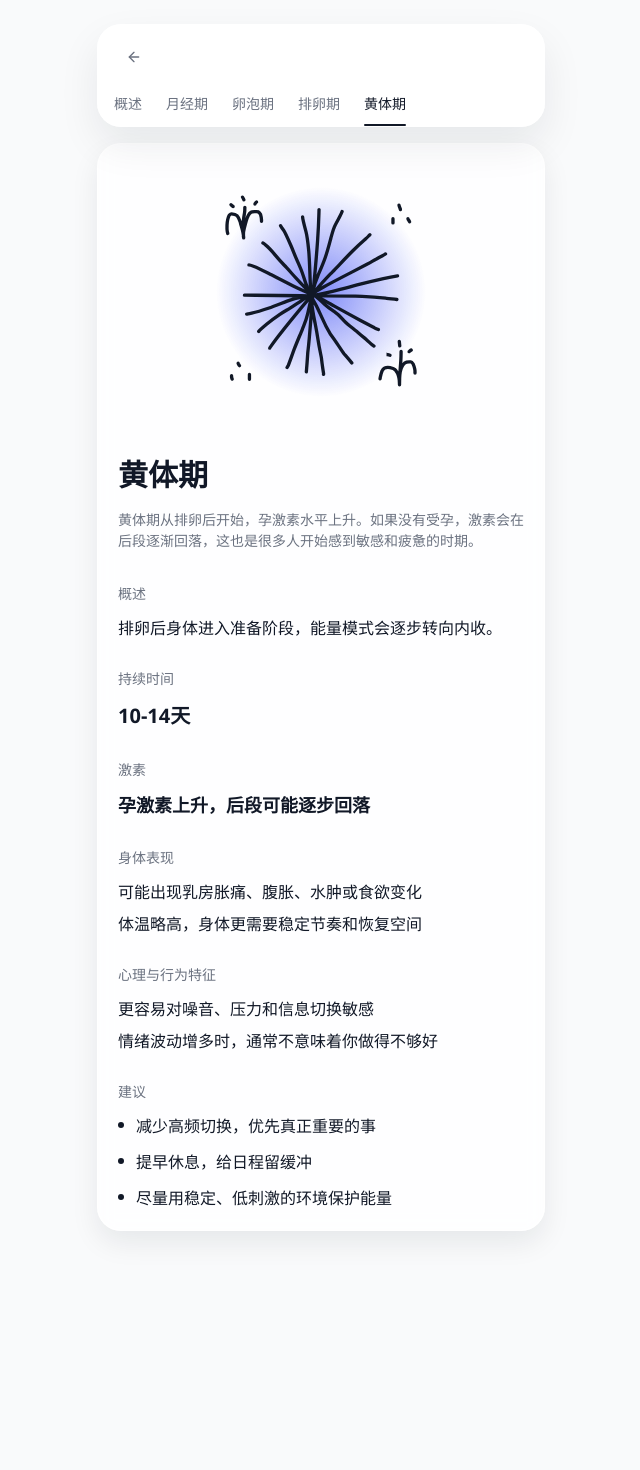
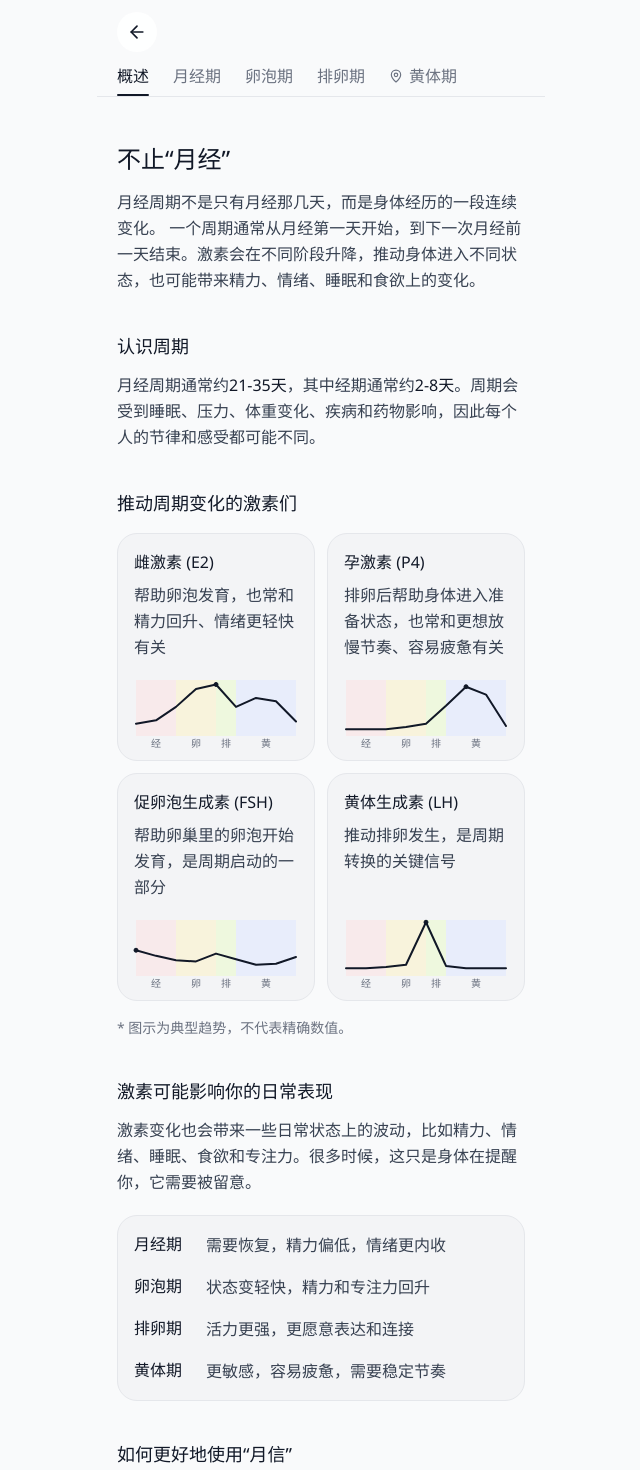
Before and after one commit to xiaoshanhe003/moonly, a React (Vite) app: page /phase-science in a window 1280 px wide. Shown: the top 1470 px of the page, without its empty margins (319-959 px from the left). Before the commit the page ends 1255 px from the top, so only its background shows below. Built offline with nearby package versions, Linux system fonts and the light colour scheme.

Commit message:
Refine phase science page

```diff
--- a/src/app/styles.css
+++ b/src/app/styles.css
@@ -9,6 +9,7 @@
   --muted: #f3f4f6;
   --muted-strong: #e5e7eb;
   --muted-foreground: #6b7280;
+  --foreground-subtle: #374151;
   --border: #e5e7eb;
   --border-strong: rgba(255, 255, 255, 0.72);
   --input: rgba(17, 24, 39, 0.12);
@@ -51,6 +52,7 @@
   --text-2xl: 1.5rem;
   --text-3xl: 1.875rem;
   --text-hero-title: var(--text-xl);
+  --line-height-body: 1.625;
   --radius-sm: 0.75rem;
   --radius-md: 0.875rem;
   --radius-lg: 1.25rem;
@@ -62,6 +64,7 @@
   --color-panel: var(--muted);
   --color-panel-strong: var(--muted-strong);
   --color-ink: var(--foreground);
+  --color-ink-subtle: var(--foreground-subtle);
   --color-muted: var(--muted-foreground);
   --color-border: var(--border);
 }
--- a/src/pages/phase-science-page.tsx
+++ b/src/pages/phase-science-page.tsx
@@ -1,5 +1,5 @@
-import { useMemo, useState } from "react";
-import { ArrowLeft } from "lucide-react";
+import { useState } from "react";
+import { ArrowLeft, MapPin } from "lucide-react";
 import { useLocation, useNavigate } from "react-router-dom";
 import { Button } from "../components/ui/button";
 import { PhaseIllustration } from "../components/domain/phase-illustration";
@@ -10,49 +10,138 @@ import { uiTextStyles } from "../components/ui/styles";
 
 type ScienceTabKey = "overview" | PhaseKey;
 
+type HormoneItem = {
+  name: string;
+  role: string;
+  trend: number[];
+};
+
+type PhaseSummary = {
+  name: string;
+  description: string;
+};
+
 type ScienceContent = {
   label: string;
+  title?: string;
   subtitle: string;
   overview: string;
   durationLabel: string;
   duration: string;
   hormoneLabel: string;
   hormones: string;
+  hormoneItems?: HormoneItem[];
   bodySignals: string[];
   bodySignalsLabel: string;
+  phaseSummaries?: PhaseSummary[];
   mindSignals: string[];
   mindSignalsLabel: string;
   suggestions: string[];
   suggestionsLabel: string;
 };
 
+const HORMONE_CHART_WIDTH = 160;
+const HORMONE_CHART_HEIGHT = 72;
+const HORMONE_CHART_PADDING_X = 0;
+const HORMONE_CHART_PADDING_Y = 8;
+
+const hormonePhaseBands = [
+  { label: "经", start: 0, end: 2, color: "var(--phase-menstrual-100)" },
+  { label: "卵", start: 2, end: 4, color: "var(--phase-follicular-100)" },
+  { label: "排", start: 4, end: 5, color: "var(--phase-ovulation-100)" },
+  { label: "黄", start: 5, end: 8, color: "var(--phase-luteal-100)" }
+] as const;
+
+const scienceStyles = {
+  stickyHeader: "sticky top-0 z-40 w-full bg-[var(--color-canvas)]/95 backdrop-blur",
+  headerInner: "mx-auto max-w-md overflow-hidden border-b border-[color:var(--border)] px-[var(--space-6)]",
+  tabRow: "flex min-w-max gap-6 pt-4",
+  tabLabel: "flex items-center gap-1.5 leading-none",
+  pageBody: "mx-auto flex min-h-[calc(100vh-3rem)] max-w-md flex-col gap-6 px-[var(--space-6)] py-7",
+  sectionBody: "pb-10 pt-4",
+  illustrationWrap: "mb-8 flex justify-center",
+  illustrationHalo: "flex size-56 items-center justify-center rounded-full",
+  titleTag: "mt-2 inline-flex items-center gap-1.5 rounded-full bg-[color:var(--muted)] px-2.5 py-1 font-medium leading-none text-[var(--color-ink)]",
+  sectionGrid: "mt-10 grid gap-10",
+  hormoneGrid: "grid grid-cols-2 gap-3",
+  softCard: "rounded-[var(--radius-lg)] border border-[color:var(--border)] bg-[color:var(--muted)] px-4 py-4",
+  phaseSummaryCard: "mt-5 rounded-[var(--radius-lg)] border border-[color:var(--border)] bg-[color:var(--muted)] px-4 py-4",
+  phaseSummaryList: "space-y-4",
+  phaseSummaryRow: "flex items-start gap-4",
+  phaseSummaryName: "w-14 shrink-0 font-medium text-[var(--color-ink)]",
+  suggestionList: "mt-3 space-y-3",
+  suggestionRow: "flex items-start gap-3",
+  suggestionDot: "mt-2 size-1.5 shrink-0 rounded-full bg-[var(--color-ink)]"
+} as const;
+
 const scienceContentMap: Record<ScienceTabKey, ScienceContent> = {
   overview: {
     label: "概述",
-    subtitle: "女性生理周期是由激素调节的一组周期性变化，核心围绕排卵、子宫内膜变化和月经展开。",
+    title: "不止“月经”",
+    subtitle: "月经周期不是只有月经那几天，而是身体经历的一段连续变化。",
     overview:
-      "月经周期通常从一次月经来潮的第一天开始计算，到下一次月经来潮前一天结束。每个人的周期长度、经期长度和体感差异都可能不同，规律并不等于完全一致。",
-    durationLabel: "常见范围",
-    duration: "周期约21-35天，经期约2-8天",
-    hormoneLabel: "主要激素",
-    hormones: "下丘脑和垂体调控下，雌激素、孕激素、促卵泡生成素与黄体生成素共同作用",
+      "一个周期通常从月经第一天开始，到下一次月经前一天结束。激素会在不同阶段升降，推动身体进入不同状态，也可能带来精力、情绪、睡眠和食欲上的变化。",
+    durationLabel: "认识周期",
+    duration:
+      "月经周期通常约21-35天，其中经期通常约2-8天。周期会受到睡眠、压力、体重变化、疾病和药物影响，因此每个人的节律和感受都可能不同。",
+    hormoneLabel: "推动周期变化的激素们",
+    hormones: "",
+    hormoneItems: [
+      {
+        name: "雌激素 (E2)",
+        role: "帮助卵泡发育，也常和精力回升、情绪更轻快有关",
+        trend: [0.22, 0.28, 0.52, 0.84, 0.92, 0.52, 0.68, 0.62, 0.26]
+      },
+      {
+        name: "孕激素 (P4)",
+        role: "排卵后帮助身体进入准备状态，也常和更想放慢节奏、容易疲惫有关",
+        trend: [0.12, 0.12, 0.12, 0.16, 0.22, 0.54, 0.88, 0.74, 0.18]
+      },
+      {
+        name: "促卵泡生成素 (FSH)",
+        role: "帮助卵巢里的卵泡开始发育，是周期启动的一部分",
+        trend: [0.46, 0.36, 0.28, 0.26, 0.4, 0.3, 0.2, 0.22, 0.34]
+      },
+      {
+        name: "黄体生成素 (LH)",
+        role: "推动排卵发生，是周期转换的关键信号",
+        trend: [0.14, 0.14, 0.16, 0.2, 0.96, 0.18, 0.14, 0.14, 0.14]
+      }
+    ],
     bodySignals: [
-      "青春期出现初潮，平均多发生在10-15岁之间，个体差异很常见",
-      "围绝经期后月经会逐渐停止，绝经通常指连续12个月没有月经，常见于45-55岁之间",
-      "周期会随着年龄、睡眠、压力、体重变化、疾病和药物等因素波动"
+      "四个阶段是连续变化，不是突然切换",
+      "周期会受睡眠、压力、体重变化、疾病和药物影响",
+      "有些人分期感很明显，也有些人感觉不强"
     ],
-    bodySignalsLabel: "生理进程",
+    bodySignalsLabel: "你可以先抓住这些",
+    phaseSummaries: [
+      {
+        name: "月经期",
+        description: "需要恢复，精力偏低，情绪更内收"
+      },
+      {
+        name: "卵泡期",
+        description: "状态变轻快，精力和专注力回升"
+      },
+      {
+        name: "排卵期",
+        description: "活力更强，更愿意表达和连接"
+      },
+      {
+        name: "黄体期",
+        description: "更敏感，容易疲惫，需要稳定节奏"
+      }
+    ],
     mindSignals: [
-      "不同阶段的激素波动，可能影响精力、食欲、睡眠、情绪和专注力",
-      "这些变化并不意味着表现一定受限，更像是身体给出的节律提示"
+      "激素变化也会带来一些日常状态上的波动，比如精力、情绪、睡眠、食欲和专注力。很多时候，这只是身体在提醒你，它需要被留意。"
     ],
-    mindSignalsLabel: "激素影响",
+    mindSignalsLabel: "激素可能影响你的日常表现",
     suggestions: [
-      "把周期当作观察身体节律的一种线索，而不是必须完全标准化的模板",
-      "如果月经长期过少、过多、疼痛剧烈或周期长期紊乱，值得进一步就医确认",
-      "记录月经、症状和情绪，通常比单独记日期更有帮助"
+      "把周期当作理解身体节律的一条线索，而不是必须对照的标准答案。",
+      "除了记录日期，也可以记录精力、情绪、睡眠、食欲和身体不适，慢慢找到自己的模式。",
+      "如果长期疼痛剧烈、出血异常或周期持续紊乱，建议就医确认。"
     ],
-    suggestionsLabel: "如何理解周期"
+    suggestionsLabel: "如何更好地使用“月信”"
   },
   menstrual: {
     label: "月经期",
@@ -61,13 +150,13 @@ const scienceContentMap: Record<ScienceTabKey, ScienceContent> = {
       "月经期通常从出血开始计算。这个阶段雌激素和孕激素都处在较低水平，身体会优先处理修复和恢复。",
     durationLabel: "持续时间",
     duration: "3-7天",
-    hormoneLabel: "激素",
+    hormoneLabel: "激素变化",
     hormones: "雌激素和孕激素处于低位",
-    bodySignalsLabel: "身体表现",
+    bodySignalsLabel: "身体变化",
     bodySignals: ["可能会有腹部不适、疲惫感或下背酸胀", "体温相对较低，耐力和恢复节奏更慢"],
-    mindSignalsLabel: "心理与行为特征",
+    mindSignalsLabel: "日常表现",
     mindSignals: ["更适合把节奏放慢一点", "如果想独处、安静一些，通常是正常反应"],
-    suggestionsLabel: "建议",
+    suggestionsLabel: "如何与身体相处",
     suggestions: ["优先睡眠和补水", "安排更轻的活动和更松的日程", "如果不适明显，先以舒适和恢复为主"]
   },
   follicular: {
@@ -77,13 +166,13 @@ const scienceContentMap: Record<ScienceTabKey, ScienceContent> = {
       "卵泡期的卵泡开始发育成熟。雌激素水平上升，常会带来更活跃的身心状态，恢复感和启动感也更明显。",
     durationLabel: "持续时间",
     duration: "7-10天",
-    hormoneLabel: "激素",
+    hormoneLabel: "激素变化",
     hormones: "雌激素上升",
-    bodySignalsLabel: "身体表现",
+    bodySignalsLabel: "身体变化",
     bodySignals: ["子宫内膜重新增厚，为排卵做准备", "能量逐步恢复，皮肤状态和新陈代谢可能更活跃"],
-    mindSignalsLabel: "心理与行为特征",
+    mindSignalsLabel: "日常表现",
     mindSignals: ["心情较轻，专注力上升，社交欲增强", "创造力与学习效率更容易被调动起来"],
-    suggestionsLabel: "建议",
+    suggestionsLabel: "如何与身体相处",
     suggestions: ["迎接新事物和挑战的好时机", "适合进行中高强度运动和力量训练", "更适合安排重要会议、输出型工作或见面活动"]
   },
   ovulation: {
@@ -93,13 +182,13 @@ const scienceContentMap: Record<ScienceTabKey, ScienceContent> = {
       "排卵期通常发生在排卵日前后。雌激素处于高位，黄体生成素快速波动，部分人会感受到明显的活力与表达欲。",
     durationLabel: "持续时间",
     duration: "2-4天",
-    hormoneLabel: "激素",
+    hormoneLabel: "激素变化",
     hormones: "雌激素高位，黄体生成素快速波动",
-    bodySignalsLabel: "身体表现",
+    bodySignalsLabel: "身体变化",
     bodySignals: ["分泌物可能变得更清透、有弹性", "有些人会感到一侧轻微腹痛或更明显的身体存在感"],
-    mindSignalsLabel: "心理与行为特征",
+    mindSignalsLabel: "日常表现",
     mindSignals: ["更愿意连接外界，表达欲和行动力增强", "在沟通、展示、社交场景里通常更容易进入状态"],
-    suggestionsLabel: "建议",
+    suggestionsLabel: "如何与身体相处",
     suggestions: ["适合安排表达、展示、合作类任务", "维持规律饮食和补水，避免行程排太满", "如果精力在线，可以推进重要互动和公开场景"]
   },
   luteal: {
@@ -109,13 +198,13 @@ const scienceContentMap: Record<ScienceTabKey, ScienceContent> = {
       "黄体期从排卵后开始，孕激素水平上升。如果没有受孕，激素会在后段逐渐回落，这也是很多人开始感到敏感和疲惫的时期。",
     durationLabel: "持续时间",
     duration: "10-14天",
-    hormoneLabel: "激素",
+    hormoneLabel: "激素变化",
     hormones: "孕激素上升，后段可能逐步回落",
-    bodySignalsLabel: "身体表现",
+    bodySignalsLabel: "身体变化",
     bodySignals: ["可能出现乳房胀痛、腹胀、水肿或食欲变化", "体温略高，身体更需要稳定节奏和恢复空间"],
-    mindSignalsLabel: "心理与行为特征",
+    mindSignalsLabel: "日常表现",
     mindSignals: ["更容易对噪音、压力和信息切换敏感", "情绪波动增多时，通常不意味着你做得不够好"],
-    suggestionsLabel: "建议",
+    suggestionsLabel: "如何与身体相处",
     suggestions: ["减少高频切换，优先真正重要的事", "提早休息，给日程留缓冲", "尽量用稳定、低刺激的环境保护能量"]
   }
 };
@@ -126,6 +215,79 @@ function getPhaseKeyFromLabel(label?: string): PhaseKey | null {
   const phaseOrder: PhaseKey[] = ["menstrual", "follicular", "ovulation", "luteal"];
   const match = phaseOrder.find((phaseKey) => scienceContentMap[phaseKey].label === label);
   return match ?? null;
+}
+
+function renderHighlightedDuration(text: string) {
+  const parts = text.split(/(\d+-\d+天|\d+天)/g);
+
+  return parts.map((part, index) =>
+    /(\d+-\d+天|\d+天)/.test(part) ? (
+      <span key={`${part}-${index}`} className="font-medium text-[var(--color-ink)]">
+        {part}
+      </span>
+    ) : (
+      <span key={`${part}-${index}`}>{part}</span>
+    )
+  );
+}
+
+function HormoneTrendChart({ trend }: { trend: number[] }) {
+  const width = HORMONE_CHART_WIDTH;
+  const height = HORMONE_CHART_HEIGHT;
+  const paddingX = HORMONE_CHART_PADDING_X;
+  const paddingY = HORMONE_CHART_PADDING_Y;
+  const innerWidth = width - paddingX * 2;
+  const innerHeight = height - paddingY * 2;
+  const stepX = innerWidth / (trend.length - 1);
+
+  const pointList = trend.map((value, index) => {
+    const x = paddingX + stepX * index;
+    const y = paddingY + innerHeight * (1 - value);
+    return { x, y, value, index };
+  });
+  const points = pointList.map((point) => `${point.x},${point.y}`).join(" ");
+  const peakPoint = pointList.reduce((maxPoint, point) => (point.value > maxPoint.value ? point : maxPoint), pointList[0]);
+
+  return (
+    <div className="mt-auto pt-3">
+      <svg viewBox={`0 0 ${width} ${height}`} className="h-[72px] w-full overflow-visible">
+        {hormonePhaseBands.map((band) => {
+          const x = paddingX + stepX * band.start;
+          const rectWidth = stepX * (band.end - band.start);
+
+          return (
+            <g key={band.label}>
+              <rect x={x} y={paddingY} width={rectWidth} height={innerHeight} fill={band.color} opacity="0.55" />
+              <text
+                x={x + rectWidth / 2}
+                y={height + 3}
+                textAnchor="middle"
+                className="fill-[var(--color-muted)] text-[10px]"
+              >
+                {band.label}
+              </text>
+            </g>
+          );
+        })}
+        <polyline
+          fill="none"
+          points={points}
+          stroke="var(--color-ink)"
+          strokeWidth="2"
+          strokeLinecap="round"
+          strokeLinejoin="round"
+        />
+        <circle
+          cx={peakPoint.x}
+          cy={peakPoint.y}
+          r="2"
+          fill="var(--color-ink)"
+          stroke="var(--color-ink)"
+          strokeWidth="1"
+        />
+      </svg>
+    </div>
+  );
 }
 
 type LocationState = {
@@ -139,32 +301,32 @@ export function PhaseSciencePage() {
   const entries = useCycleStore((state) => state.entries);
   const summary = getCycleSummary(profile, entries, new Date());
   const locationState = location.state as LocationState | null;
-
-  const initialPhase = useMemo(
-    () => getPhaseKeyFromLabel(locationState?.initialPhaseLabel) ?? getPhaseKeyFromLabel(summary.phase.label) ?? "follicular",
-    [locationState?.initialPhaseLabel, summary.phase.label]
-  );
-
-  const [activeTab, setActiveTab] = useState<ScienceTabKey>(initialPhase);
+  const currentPhase = getPhaseKeyFromLabel(locationState?.initialPhaseLabel) ?? getPhaseKeyFromLabel(summary.phase.label) ?? "follicular";
+  const [activeTab, setActiveTab] = useState<ScienceTabKey>("overview");
   const activeContent = scienceContentMap[activeTab];
-  const activeIllustrationPhase = activeTab === "overview" ? getPhaseKeyFromLabel(summary.phase.label) ?? "follicular" : activeTab;
+  const activeIllustrationPhase = activeTab === "overview" ? currentPhase : activeTab;
+  const introText = `${activeContent.subtitle} ${activeContent.overview}`;
+  const activeTitle = activeContent.title ?? activeContent.label;
+  const isCurrentPhaseTab = activeTab !== "overview" && activeTab === currentPhase;
+  const sectionTitleClass = cn(uiTextStyles.lg, "font-medium text-[var(--color-ink)]");
+  const bodyTextClass = cn(uiTextStyles.md, "leading-[var(--line-height-body)] text-[var(--color-ink-subtle)]");
 
   return (
-    <main className="min-h-screen bg-[color:var(--background)] px-4 py-6 text-[color:var(--foreground)] sm:px-6">
-      <div className="mx-auto flex min-h-[calc(100vh-3rem)] max-w-md flex-col gap-4">
-        <div className="sticky top-4 z-40">
-          <header className="overflow-hidden rounded-[var(--radius-xl)] border border-[color:var(--border-strong)] bg-[color:var(--card-elevated)] shadow-[var(--shadow-soft)] backdrop-blur">
-            <div className="px-4 pt-3">
+    <main className="min-h-screen bg-[var(--color-canvas)] text-[var(--color-ink)]">
+      <div className={scienceStyles.stickyHeader}>
+        <header className={scienceStyles.headerInner}>
+          <div className="pt-3">
             <Button variant="ghost" size="icon" onClick={() => navigate(-1)} aria-label="返回">
-                <ArrowLeft className="size-4" />
+              <ArrowLeft className="size-5 text-[var(--color-ink)]" />
             </Button>
           </div>
 
           <div className="overflow-x-auto scrollbar-none">
-              <div className={cn("flex min-w-max gap-6 px-4 pt-4", uiTextStyles.sm)}>
+            <div className={cn(scienceStyles.tabRow, uiTextStyles.md)}>
               {scienceTabOrder.map((tabKey) => {
                 const phase = scienceContentMap[tabKey];
                 const isActive = tabKey === activeTab;
+                const isCurrentPhase = tabKey === currentPhase;
 
                 return (
                   <button
@@ -176,7 +338,10 @@ export function PhaseSciencePage() {
                     )}
                     onClick={() => setActiveTab(tabKey)}
                   >
-                      {phase.label}
+                    <span className={scienceStyles.tabLabel}>
+                      {isCurrentPhase ? <MapPin className="size-3.5" /> : null}
+                      <span>{phase.label}</span>
+                    </span>
                     <span
                       className={cn(
                         "absolute inset-x-0 bottom-0 h-0.5 rounded-full transition-opacity",
@@ -192,63 +357,97 @@ export function PhaseSciencePage() {
         </header>
       </div>
 
-        <section className="rounded-[var(--radius-xl)] border border-[color:var(--border-strong)] bg-[color:var(--card)] p-5 shadow-[var(--shadow-card)] backdrop-blur">
-          <div className="mb-8 flex justify-center">
+      <div className={scienceStyles.pageBody}>
+        <section className={scienceStyles.sectionBody}>
+          {activeTab === "overview" ? null : (
+            <div className={scienceStyles.illustrationWrap}>
               <div
-              className="flex size-64 items-center justify-center rounded-full"
+                className={scienceStyles.illustrationHalo}
                 style={{
                   background: `radial-gradient(circle, var(--phase-${activeIllustrationPhase}) 0%, transparent 58%)`
                 }}
               >
-              <PhaseIllustration phase={activeIllustrationPhase} className="size-52" />
+                <PhaseIllustration phase={activeIllustrationPhase} className="size-44" />
               </div>
+            </div>
+          )}
+
+          <div>
+            <h1 className={cn("font-medium leading-none text-[var(--color-ink)]", uiTextStyles.xxl)}>{activeTitle}</h1>
+            {isCurrentPhaseTab ? (
+              <p className={cn(scienceStyles.titleTag, uiTextStyles.sm)}>
+                <MapPin className="size-3.5 shrink-0" />
+                <span>你在这里</span>
+              </p>
+            ) : null}
+            <p className={cn("mt-3", bodyTextClass)}>{introText}</p>
+          </div>
+
+          <div className={scienceStyles.sectionGrid}>
+            <div>
+              <p className={sectionTitleClass}>{activeContent.durationLabel}</p>
+              <p className={cn("mt-3", bodyTextClass)}>
+                {activeTab === "overview" ? renderHighlightedDuration(activeContent.duration) : activeContent.duration}
+              </p>
             </div>
 
             <div>
-            <h1 className={cn("font-semibold leading-none", uiTextStyles.xxxl)}>{activeContent.label}</h1>
-            <p className={cn("mt-3 leading-6", uiTextStyles.sm, uiTextStyles.muted)}>{activeContent.overview}</p>
+              <p className={sectionTitleClass}>{activeContent.hormoneLabel}</p>
+              {activeContent.hormones ? <p className={cn("mt-3", bodyTextClass)}>{activeContent.hormones}</p> : null}
+              {activeContent.hormoneItems ? (
+                <>
+                  <div className={cn(activeContent.hormones ? "mt-5" : "mt-4", scienceStyles.hormoneGrid)}>
+                    {activeContent.hormoneItems.map((item) => (
+                      <div key={item.name} className={cn("flex h-full flex-col", scienceStyles.softCard)}>
+                        <p className={cn("font-medium text-[var(--color-ink)]", uiTextStyles.md)}>{item.name}</p>
+                        <p className={cn("mt-2", bodyTextClass)}>{item.role}</p>
+                        <HormoneTrendChart trend={item.trend} />
+                      </div>
+                    ))}
+                  </div>
+                  <p className={cn("mt-4", uiTextStyles.sm, uiTextStyles.muted)}>* 图示为典型趋势，不代表精确数值。</p>
+                </>
+              ) : null}
             </div>
 
-          <div className="mt-8 grid gap-7">
+            {activeTab === "overview" ? null : (
               <div>
-              <p className={cn(uiTextStyles.sm, "font-medium", uiTextStyles.muted)}>概述</p>
-              <p className={cn("mt-3 leading-7 text-[color:var(--foreground)]", uiTextStyles.md)}>{activeContent.subtitle}</p>
-            </div>
-
-            <div>
-              <p className={cn(uiTextStyles.sm, "font-medium", uiTextStyles.muted)}>{activeContent.durationLabel}</p>
-              <p className={cn("mt-3 font-semibold text-[color:var(--foreground)]", uiTextStyles.xl)}>{activeContent.duration}</p>
-            </div>
-
-            <div>
-              <p className={cn(uiTextStyles.sm, "font-medium", uiTextStyles.muted)}>{activeContent.hormoneLabel}</p>
-              <p className={cn("mt-3 font-semibold text-[color:var(--foreground)]", uiTextStyles.lg)}>{activeContent.hormones}</p>
-            </div>
-
-            <div>
-              <p className={cn(uiTextStyles.sm, "font-medium", uiTextStyles.muted)}>{activeContent.bodySignalsLabel}</p>
-              <div className={cn("mt-3 space-y-2 leading-7 text-[color:var(--foreground)]", uiTextStyles.md)}>
+                <p className={sectionTitleClass}>{activeContent.bodySignalsLabel}</p>
+                <div className={cn("mt-3 space-y-2", bodyTextClass)}>
                   {activeContent.bodySignals.map((item) => (
                     <p key={item}>{item}</p>
                   ))}
                 </div>
               </div>
+            )}
 
             <div>
-              <p className={cn(uiTextStyles.sm, "font-medium", uiTextStyles.muted)}>{activeContent.mindSignalsLabel}</p>
-              <div className={cn("mt-3 space-y-2 leading-7 text-[color:var(--foreground)]", uiTextStyles.md)}>
+              <p className={sectionTitleClass}>{activeContent.mindSignalsLabel}</p>
+              <div className={cn("mt-3 space-y-2", bodyTextClass)}>
                 {activeContent.mindSignals.map((item) => (
                   <p key={item}>{item}</p>
                 ))}
               </div>
+              {activeContent.phaseSummaries ? (
+                <div className={scienceStyles.phaseSummaryCard}>
+                  <div className={scienceStyles.phaseSummaryList}>
+                    {activeContent.phaseSummaries.map((item) => (
+                      <div key={item.name} className={scienceStyles.phaseSummaryRow}>
+                        <p className={cn(scienceStyles.phaseSummaryName, uiTextStyles.md)}>{item.name}</p>
+                        <p className={cn("min-w-0 flex-1", bodyTextClass)}>{item.description}</p>
+                      </div>
+                    ))}
+                  </div>
+                </div>
+              ) : null}
             </div>
 
             <div>
-              <p className={cn(uiTextStyles.sm, "font-medium", uiTextStyles.muted)}>{activeContent.suggestionsLabel}</p>
-              <div className={cn("mt-3 space-y-3 leading-7 text-[color:var(--foreground)]", uiTextStyles.md)}>
+              <p className={sectionTitleClass}>{activeContent.suggestionsLabel}</p>
+              <div className={cn(scienceStyles.suggestionList, bodyTextClass)}>
                 {activeContent.suggestions.map((item) => (
-                  <div key={item} className="flex items-start gap-3">
-                    <span className="mt-2 size-1.5 shrink-0 rounded-full bg-[color:var(--foreground)]" />
+                  <div key={item} className={scienceStyles.suggestionRow}>
+                    <span className={scienceStyles.suggestionDot} />
                     <p>{item}</p>
                   </div>
                 ))}
```
Lines whose indentation alone changed are shown as unchanged.
